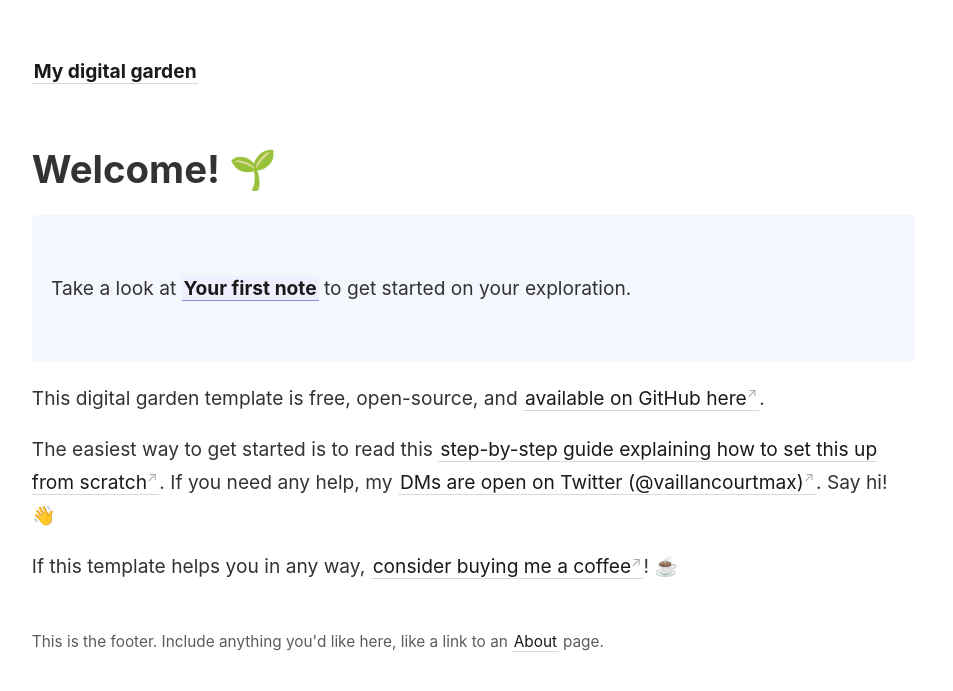
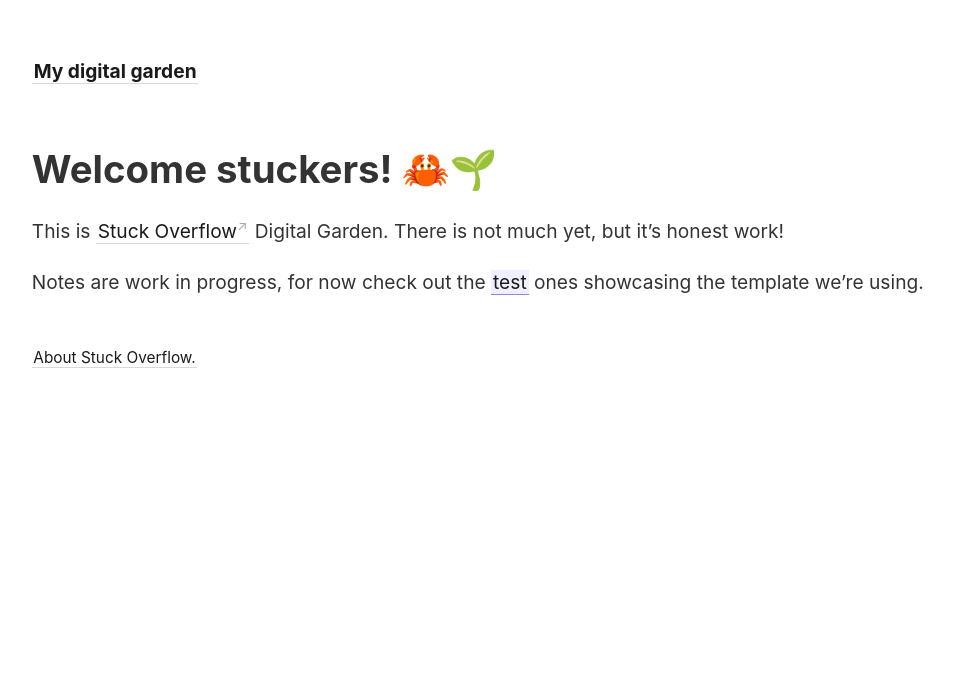
Before and after one commit to stuck-overflow/stuck-overflow.github.io, a Jekyll site: the page built from _pages/index.md, in a window 1280 px wide. Shown: the top 691 px of the page, without its empty margins (45-998 px from the left). Built offline with Jekyll 4.4.1, drawn with Linux system fonts in a browser that asks for light colours.

Commit message:
Changed template for a placeholder.

```diff
--- a/_includes/footer.html
+++ b/_includes/footer.html
@@ -1 +1 @@
-This is the footer. Include anything you'd like here, like a link to an <a class="internal-link" href="/about">About</a> page.
+<a class="internal-link" href="/about">About Stuck Overflow.</a>
--- a/_pages/index.md
+++ b/_pages/index.md
@@ -5,20 +5,10 @@
 permalink: /
 ---
 
-# Welcome! 🌱
+# Welcome stuckers! 🦀🌱
 
-<p style="padding: 3em 1em; background: #f5f7ff; border-radius: 4px;">
-  Take a look at <span style="font-weight: bold">[[Your first note]]</span> to get started on your exploration.
-</p>
+This is [Stuck Overflow](https://twitch.tv/stuck_overflow) Digital Garden.
+There is not much yet, but it's honest work!
 
-This digital garden template is free, open-source, and [available on GitHub here](https://github.com/maximevaillancourt/digital-garden-jekyll-template).
-
-The easiest way to get started is to read this [step-by-step guide explaining how to set this up from scratch](https://maximevaillancourt.com/blog/setting-up-your-own-digital-garden-with-jekyll). If you need any help, my [DMs are open on Twitter (@vaillancourtmax)](https://twitter.com/vaillancourtmax). Say hi! 👋
-
-If this template helps you in any way, [consider buying me a coffee](https://ko-fi.com/maximevaillancourt)! ☕️
-
-<style>
-  .wrapper {
-    max-width: 46em;
-  }
-</style>
+Notes are work in progress, for now check out the [[Your first note|test]] ones
+showcasing the template we're using.
--- a/netlify.toml
+++ /dev/null
@@ -1,3 +0,0 @@
-[build]
-  command = "jekyll build --trace"
-  publish = "_site"
```
Also changed, not shown: README.md (+17 -16 lines), _pages/about.md (+2 -2 lines), .github/FUNDING.yml (deleted).
